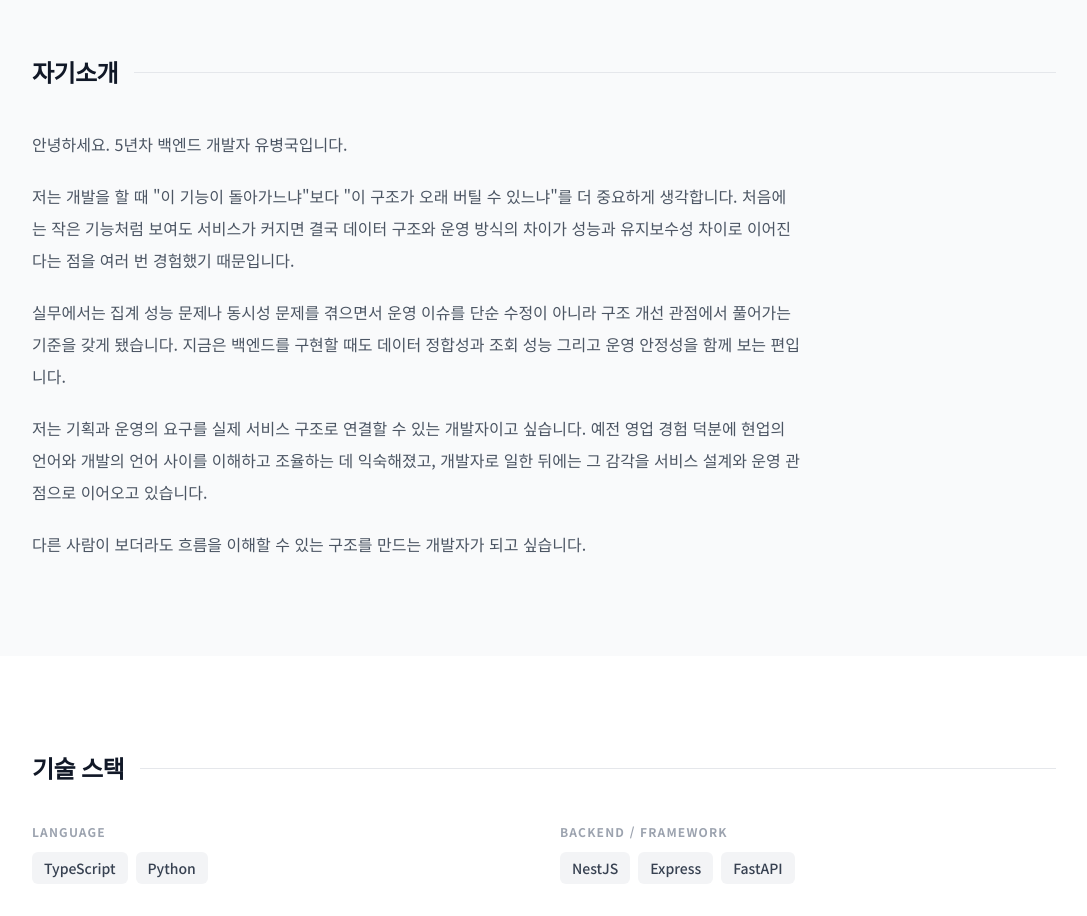
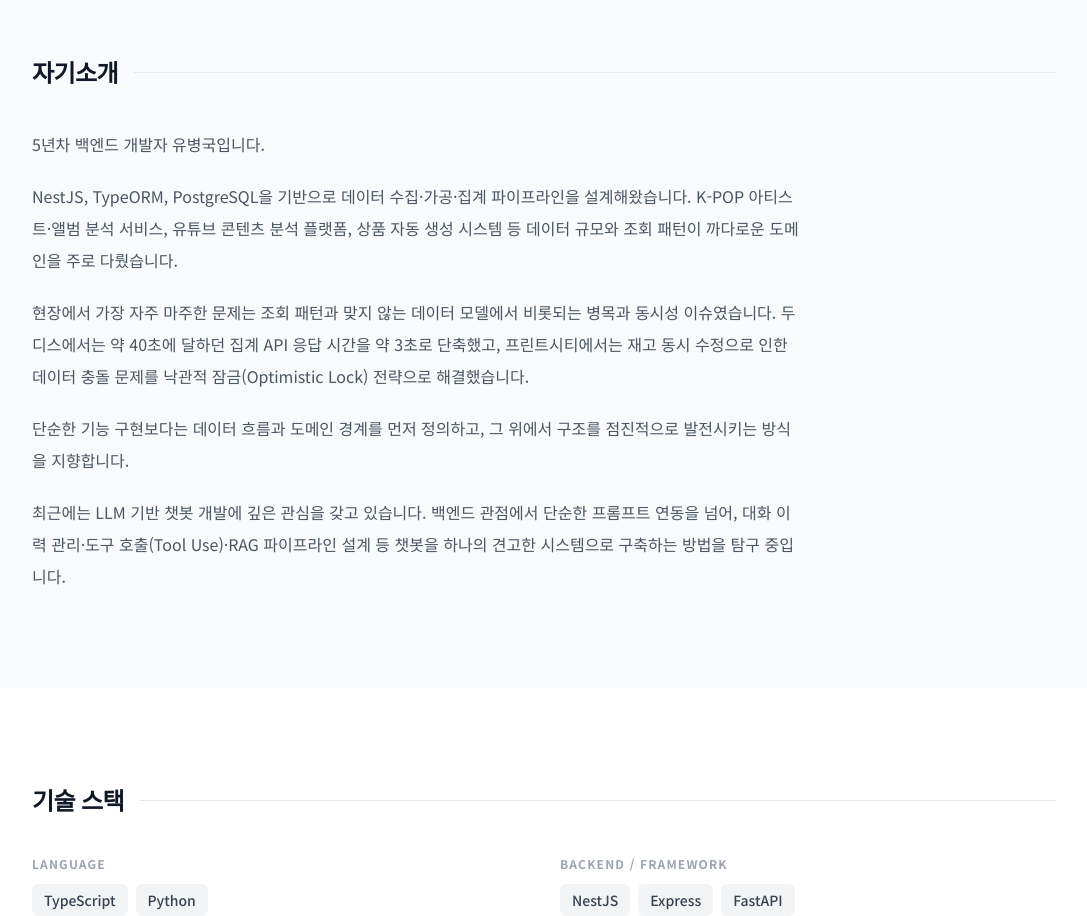
Before and after one commit to godkor200/resume, a Next.js app: page /resume/ in a window 1280 px wide. Shown: the part 840-1756 px from the top of the page, without its empty margins (96-1183 px from the left). Built offline with nearby package versions, Linux system fonts and the light colour scheme.

Commit message:
fix: introduce

```diff
--- a/src/data/resume.ts
+++ b/src/data/resume.ts
@@ -29,11 +29,11 @@ export const info = {
 };
 
 export const about = [
-  "안녕하세요. 5년차 백엔드 개발자 유병국입니다.",
-  '저는 개발을 할 때 "이 기능이 돌아가느냐"보다 "이 구조가 오래 버틸 수 있느냐"를 더 중요하게 생각합니다. 처음에는 작은 기능처럼 보여도 서비스가 커지면 결국 데이터 구조와 운영 방식의 차이가 성능과 유지보수성 차이로 이어진다는 점을 여러 번 경험했기 때문입니다.',
-  "실무에서는 집계 성능 문제나 동시성 문제를 겪으면서 운영 이슈를 단순 수정이 아니라 구조 개선 관점에서 풀어가는 기준을 갖게 됐습니다. 지금은 백엔드를 구현할 때도 데이터 정합성과 조회 성능 그리고 운영 안정성을 함께 보는 편입니다.",
-  "저는 기획과 운영의 요구를 실제 서비스 구조로 연결할 수 있는 개발자이고 싶습니다. 예전 영업 경험 덕분에 현업의 언어와 개발의 언어 사이를 이해하고 조율하는 데 익숙해졌고, 개발자로 일한 뒤에는 그 감각을 서비스 설계와 운영 관점으로 이어오고 있습니다.",
-  "다른 사람이 보더라도 흐름을 이해할 수 있는 구조를 만드는 개발자가 되고 싶습니다.",
+  "5년차 백엔드 개발자 유병국입니다.",
+  "NestJS, TypeORM, PostgreSQL을 기반으로 데이터 수집·가공·집계 파이프라인을 설계해왔습니다. K-POP 아티스트·앨범 분석 서비스, 유튜브 콘텐츠 분석 플랫폼, 상품 자동 생성 시스템 등 데이터 규모와 조회 패턴이 까다로운 도메인을 주로 다뤘습니다.",
+  "현장에서 가장 자주 마주한 문제는 조회 패턴과 맞지 않는 데이터 모델에서 비롯되는 병목과 동시성 이슈였습니다. 두디스에서는 약 40초에 달하던 집계 API 응답 시간을 약 3초로 단축했고, 프린트시티에서는 재고 동시 수정으로 인한 데이터 충돌 문제를 낙관적 잠금(Optimistic Lock) 전략으로 해결했습니다.",
+  "단순한 기능 구현보다는 데이터 흐름과 도메인 경계를 먼저 정의하고, 그 위에서 구조를 점진적으로 발전시키는 방식을 지향합니다.",
+  "최근에는 LLM 기반 챗봇 개발에 깊은 관심을 갖고 있습니다. 백엔드 관점에서 단순한 프롬프트 연동을 넘어, 대화 이력 관리·도구 호출(Tool Use)·RAG 파이프라인 설계 등 챗봇을 하나의 견고한 시스템으로 구축하는 방법을 탐구 중입니다.",
 ];
 
 export const skills = [
```
Also changed, not shown: 1 other file (tests, documents, lock files or other folders).
